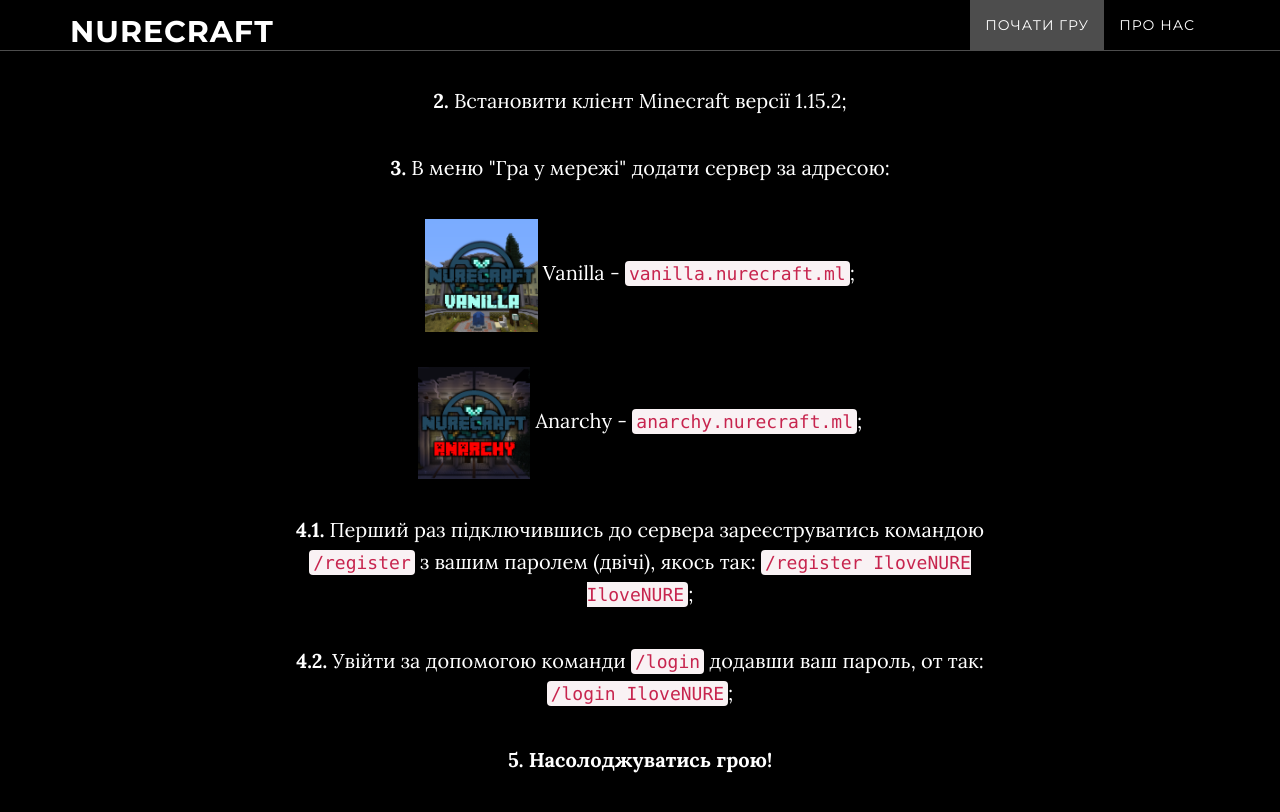
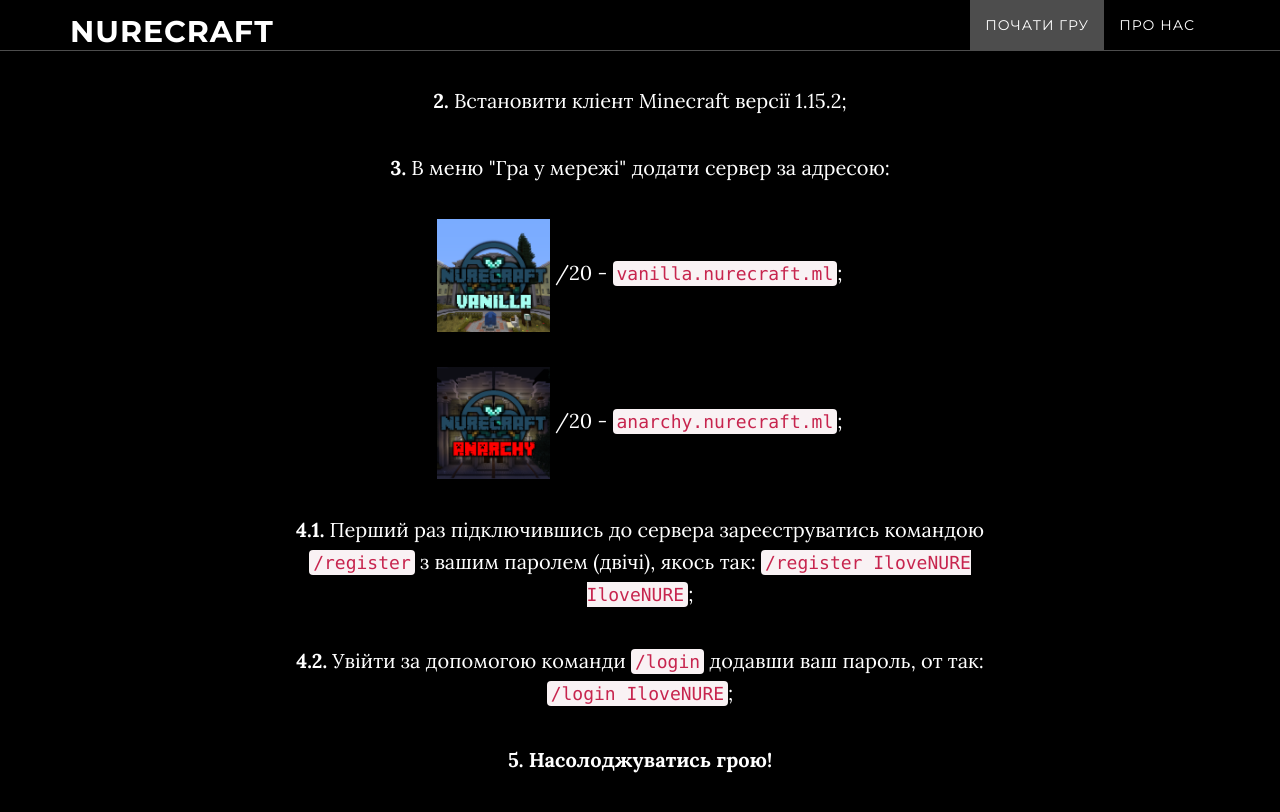
Before and after one commit to nurecraft/nurecraft.github.io, a Jekyll site: the page built from index.html, in a window 1280 px wide and 900 px high, scrolled down 1259 px. Shown: the top 812 px of the window. Built offline with Jekyll 4.4.1, drawn with Linux system fonts in a browser that asks for light colours.

Commit message:
Update for servers status checker

```diff
--- a/_includes/about.html
+++ b/_includes/about.html
@@ -7,8 +7,8 @@
                 <p><b>1.</b> Завантажити офіційний лаунчер Minecraft (якщо ви маєте ліцензію) АБО скористатися TLauncher'ом;</p>
                 <p><b>2.</b> Встановити кліент Minecraft версії 1.15.2;</p>
                 <p><b>3.</b> В меню "Гра у мережі" додати сервер за адресою:</p>
-                <p><img src="/img/vanilla-icon.png" height="15%" width="15%"> Vanilla - <code>vanilla.nurecraft.ml</code>;</p>
-                <p><img src="/img/anarchy-icon.png" height="15%" width="15%"> Anarchy - <code>anarchy.nurecraft.ml</code>;</p>
+                <p><img src="/img/vanilla-icon.png" alt="Vanilla" height="15%" width="15%"> <span class="vanilla-status"></span> <span class="vanilla-online"></span>/20 - <code>vanilla.nurecraft.ml</code>;</p>
+                <p><img src="/img/anarchy-icon.png" alt="Anarchy" height="15%" width="15%"> <span class="anarchy-status"></span> <span class="anarchy-online"></span>/20 - <code>anarchy.nurecraft.ml</code>;</p>
                 <p><b>4.1.</b> Перший раз підключившись до сервера зареєструватись командою <code>/register</code> з вашим паролем (двічі), якось так: <code>/register IloveNURE IloveNURE</code>;</p>
                 <p><b>4.2.</b> Увійти за допомогою команди <code>/login</code> додавши ваш пароль, от так: <code>/login IloveNURE</code>;</p>
                 <p><b>5. Насолоджуватись грою!</b></p>
```
